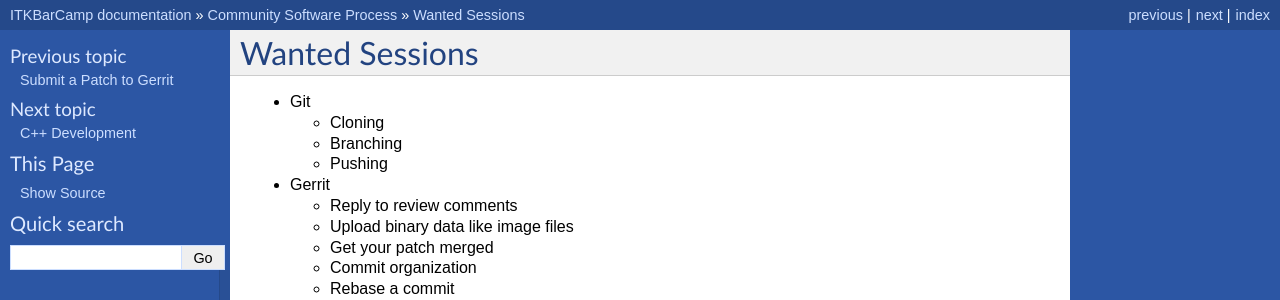
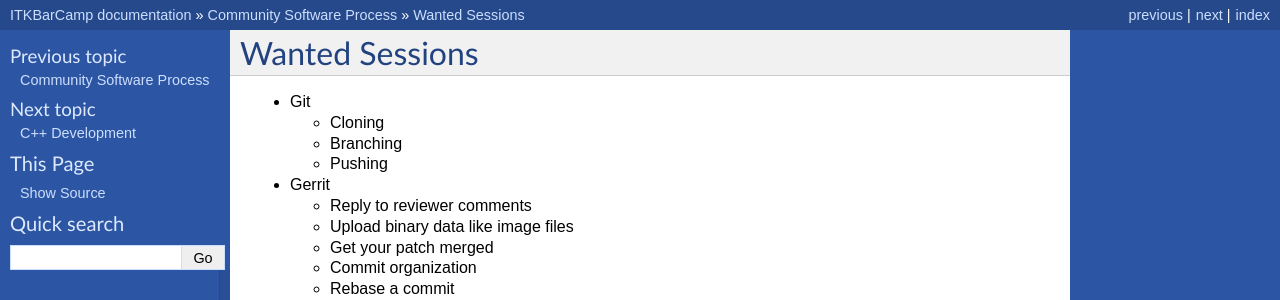
Before and after one commit to InsightSoftwareConsortium/ITKBarCamp, a Sphinx documentation site: the page built from doc/source/CommunitySoftwareProcess/Wanted.rst, in a window 1280 px wide. Shown: the top 300 px of the page. Built offline with Sphinx 7.4.7, drawn with Linux system fonts in a browser that asks for light colours; formulas are drawn with MathJax 3; pages that are not in the unit, such as notebooks, are missing from menus.

```diff
--- a/doc/source/CommunitySoftwareProcess/SubmitAPatchToGerrit/index.rst
+++ b/doc/source/CommunitySoftwareProcess/SubmitAPatchToGerrit/index.rst
@@ -22,6 +22,8 @@
 Video
 -----
 
+.. youtube:: ScfQH4lzDaY
+
 See also
 --------
 
--- a/doc/source/CommunitySoftwareProcess/Wanted.rst
+++ b/doc/source/CommunitySoftwareProcess/Wanted.rst
@@ -9,7 +9,7 @@
 
 * Gerrit
 
-  * Reply to review comments
+  * Reply to reviewer comments
   * Upload binary data like image files
   * Get your patch merged
   * Commit organization
```
